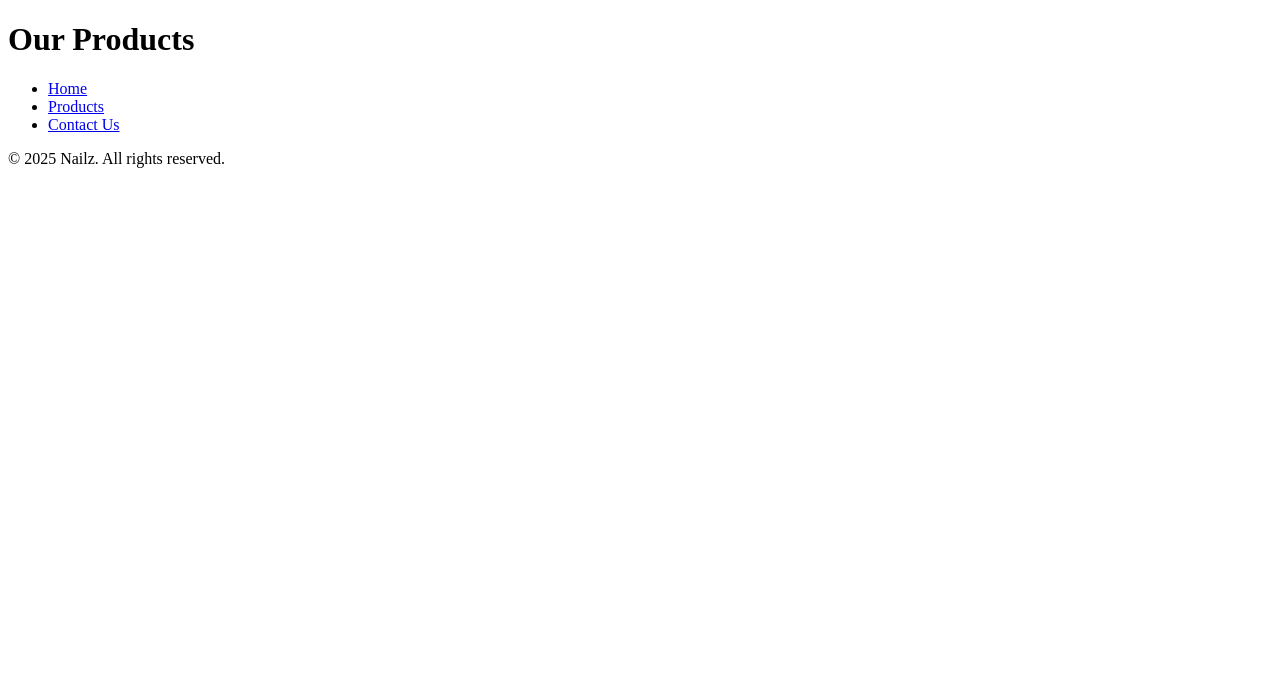
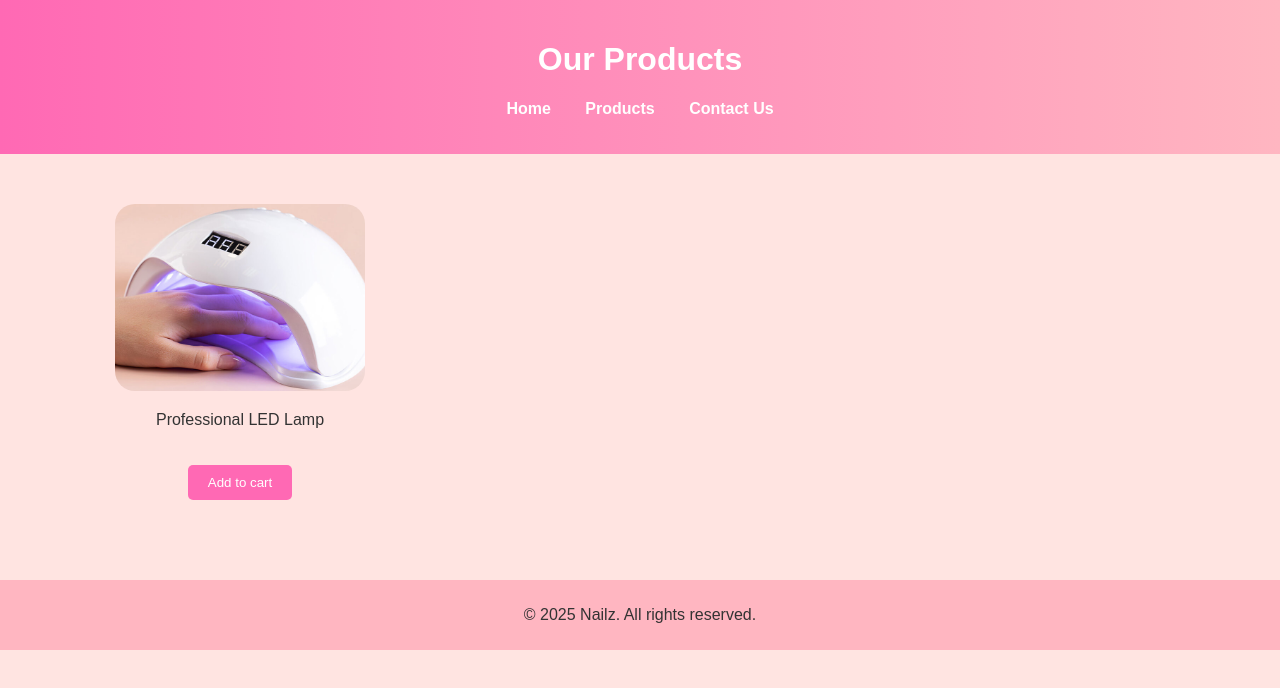
Before and after one commit to farihatultul/Midterm-practical-fariha-islam-2121021, a plain HTML site: page products.html in a window 1280 px wide. Drawn offline with Linux system fonts and the light colour scheme.

Commit message:
added one product in products page linked css fixed it

```diff
--- a/products.html
+++ b/products.html
@@ -4,6 +4,7 @@
     <meta charset="UTF-8">
     <meta name="viewport" content="width=device-width, initial-scale=1.0">
     <title>Nailz- Products</title>
+    <link rel="stylesheet" href="styles.css">
 </head>
 <body>
     <header>
@@ -16,6 +17,17 @@
             </ul>
         </nav>
     </header>
+
+    <section class="product-grid">
+        <div class="product">
+            <img src="lamp.jpg" class="image" alt="Lamp">
+            <p>Professional LED Lamp</p>
+            <button onclick="showMessage2()">Add to cart</button>
+        </div>
+
+
+    </section>
+
     <footer>
         <p>© 2025 Nailz. All rights reserved.</p>
     </footer>
--- a/script.js
+++ b/script.js
@@ -1,3 +1,8 @@
 function showMessage1() {
     alert("Call 098765436 or visit ABC Road, Flat B3.");
 }
+
+
+function showMessage2() {
+    alert("Added to your cart.");
+}
```
